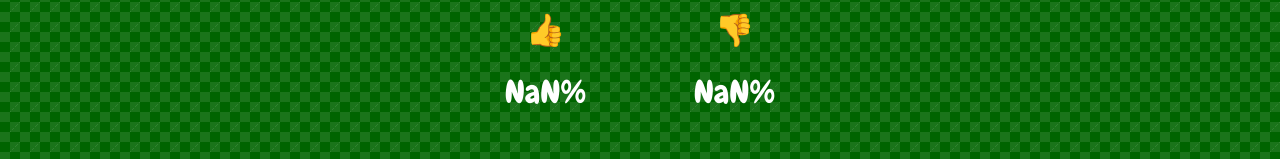
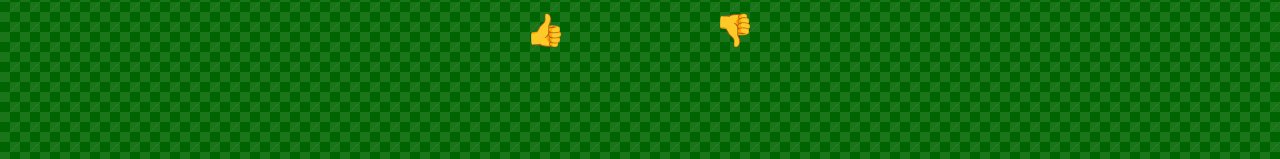
Before and after one commit to Dug-F/HigherOrLowerReact, a React (Vite) app in the folder HigherOrLower/: page / in a window 1280 px wide. Shown: the part 638-797 px from the top of the page. Built offline with nearby package versions, Linux system fonts and the light colour scheme.

Commit message:
Completed V1, all functionality working

```diff
--- a/HigherOrLower/src/App.jsx
+++ b/HigherOrLower/src/App.jsx
@@ -1,9 +1,10 @@
-import { useState } from "react";
-import Cards from "./Cards";
+import { useState, useEffect } from "react";
 import Scores from "./Scores";
+import Card from "./Card";
 
 const cardData = [];
 const activeCards = {};
+const initialCardStatus = {};
 ["spades", "hearts", "diamonds", "clubs"].forEach((suit, suitIndex) => {
   const suitArray = [];
   ["2", "3", "4", "5", "6", "7", "8", "9", "10", "J", "Q", "K", "A"].forEach((rank, rankIndex) => {
@@ -18,27 +19,82 @@ const activeCards = {};
       alt: `${rank} of ${suit}`,
     });
     activeCards.hasOwnProperty(rankNumber) ? (activeCards[rankNumber] += 1) : (activeCards[rankNumber] = 1);
+    initialCardStatus[`${rank}${suit}`] = { selected: false, inactive: false };
   });
   cardData.push(suitArray);
 });
 
-console.log(cardData);
+export default function App() {
+  // used to track counts of each rankNumber of active cards
+  const [cardCounts, setCardCounts] = useState(activeCards);
+  // re-calculated when new card is selected/deselected and contains higher/lower/equal count for selected card
+  const [stats, setStats] = useState({});
+  // used to track selected and inactive status of each card
+  const [cardStatus, setCardStatus] = useState(initialCardStatus);
+  // keeps the history of selected cards (last entry is removed when a card is de-selected)
+  const [cardsSelected, setCardsSelected] = useState([]);
+  // marker to control when the updateTotals useEffect function runs
+  const [runUpdateStats, setRunUpdateStats] = useState(true);
 
-function App() {
-  const [cardCounts, setCardCounts] = useState(activeCards);
-  const [stats, setStats] = useState({ higher: 0, lower: 0, equal: 0 });
-  const [inactive, setInactive] = useState({});
+  // unselect the selected card and restore the previously selected card as the selected card
+  function deselectCard(rank, rankNumber, suit) {
+    // add selected card back to the total counts
+    setCardCounts((prevCardCounts) => {
+      return { ...prevCardCounts, [rankNumber]: prevCardCounts[rankNumber] + 1 };
+    });
 
-  function cardClicked(rankNumber, suit, countChange) {
-    console.log("Rank number: ", rankNumber);
-    setCardCounts((prevCardCounts) => {
-      return { ...prevCardCounts, [rankNumber]: prevCardCounts[rankNumber] + countChange };
+    // get the previously selected card
+    const prevSelectedCard = cardsSelected.length > 1 ? cardsSelected[cardsSelected.length - 2] : null;
+
+    // update the status of the selected cards and (if any) the previously selected card
+    setCardStatus((prevCardStatus) => {
+      const newCardsStatus = { ...prevCardStatus, [`${rank}${suit}`]: { selected: false, inactive: false } };
+      // set status to re-select and re-activate the previously selected card, if any
+      if (prevSelectedCard) {
+        const key = `${prevSelectedCard.rank}${prevSelectedCard.suit}`;
+        newCardsStatus[key] = { selected: true, inactive: false };
+      }
+      return newCardsStatus;
     });
-    setInactive(prevInactive => ({...prevInactive, [`${rankNumber}${suit}`]: true}));
-    updateTotals(rankNumber);
+
+    // remove the selected card from the cards selected list
+    setCardsSelected((prevCardsSelected) => prevCardsSelected.slice(0, -1));
+
+    // set the run update stats marker - stats have to run as a useEffect as the state updates in this function are asynchronous
+    setRunUpdateStats(true);
   }
 
+  // make the card clicked on the selected card
+  function selectCard(rank, rankNumber, suit) {
+    // subtract selected card from the total counts
+    setCardCounts((prevCardCounts) => {
+      return { ...prevCardCounts, [rankNumber]: prevCardCounts[rankNumber] - 1 };
+    });
+
+    // update the status of the selected cards and (if any) the previously selected card
+    setCardStatus((prevCardStatus) => {
+      const newCardsStatus = { ...prevCardStatus, [`${rank}${suit}`]: { selected: true, inactive: false } };
+      // set status to deselect and deactivate the previously selected card, if any
+      if (cardsSelected.length > 0) {
+        const lastSelected = cardsSelected[cardsSelected.length - 1];
+        const key = `${lastSelected.rank}${lastSelected.suit}`;
+        newCardsStatus[key] = { selected: false, inactive: true };
+      }
+      return newCardsStatus;
+    });
+
+    // add the selected card to the cards selected list
+    setCardsSelected((prevCardsSelected) => [...prevCardsSelected, { rank: rank, suit: suit, rankNumber: rankNumber }]);
+
+    // set the run update stats marker - stats have to run as a useEffect as the state updates in this function are asynchronous
+    setRunUpdateStats(true);
+  }
+
+  // update the totals on what the probability stats are calculated
   function updateTotals(rankNumber) {
+    // set stats to null to show no proabilities if no card is selected
+    if (rankNumber === null) {return setStats(null)};
+
     const totals = { higher: 0, lower: 0, equal: 0 };
 
     // for each entry in the cardsCounts object, add the counts for the value to the appropriate totals object,
@@ -55,13 +111,35 @@ function App() {
     setStats(totals);
   }
 
+  useEffect(() => {
+    // update stats - this has to run as a useEffect as the state updates in the selectCard and deselectCard functions are asynchronous
+    setRunUpdateStats(false);
+    updateTotals(cardsSelected.length > 0 ? cardsSelected[cardsSelected.length - 1].rankNumber : null); }, [runUpdateStats]);
+
+  // compose cards array with outer cards-container and innser suit-container (for grid/flexbox styling)
+  const cards = (
+    <div className="cards-container">
+      {cardData.map((suit) => {
+        return (
+          <div key={suit[0].suit} className="suit-container">
+            {suit.map((card) => {
+              return <Card key={`${card.rank}${card.suit}`}
+                           cardData={card}
+                           cardStatus={cardStatus[`${card.rank}${card.suit}`]}
+                           selectCard={selectCard}
+                           deselectCard={deselectCard} />;
+            })}
+          </div>
+        );
+      })}
+    </div>
+  );
+
   return (
     <main className="outer-container">
       <h1>Higher or Lower</h1>
-      <Cards cardData={cardData} inactive={inactive} cardClicked={cardClicked} />
+      {cards}
       <Scores stats={stats} />
     </main>
   );
 }
-
-export default App;
--- a/HigherOrLower/src/Card.jsx
+++ b/HigherOrLower/src/Card.jsx
@@ -2,12 +2,19 @@ import React from "react";
 
 export default function Card(props) {
   function handleClick(event) {
-    props.cardClicked(props.cardData.rankNumber, props.cardData.suit, -1);
+    if (props.cardStatus.inactive) return;
+    if (!props.cardStatus.selected) {
+      props.selectCard(props.cardData.rank, props.cardData.rankNumber, props.cardData.suit);
+      return
+    }
+    props.deselectCard(props.cardData.rank, props.cardData.rankNumber, props.cardData.suit);
+
   }
 
-  // console.log("card ", props.cardData.rank, props.cardData.suit, "rendered")
+  const inactive = props.cardStatus.inactive ? "fade" : "";
+  const selected = props.cardStatus.selected ? "highlight" : "";
 
-  return <img className={`card ${props.inactive ? "fade" : ""}` }
+  return <img className={`card ${inactive} ${selected}`}
               src={props.cardData.img}
               alt={props.cardData.alt}
               onClick={handleClick} />;
--- a/HigherOrLower/src/Cards.jsx
+++ /dev/null
@@ -1,18 +0,0 @@
-import React from "react";
-import Suits from "./Suits";
-
-export default function Cards(props) {
-  const suitsData = props.cardData.map((suit) => {
-    return (
-      <section key={suit[0].suit} className="suit-container">
-        <Suits suitData={suit} inactive={props.inactive} cardClicked={props.cardClicked} />
-      </section>
-    );
-  });
-
-  return (
-    <section className="cards-container">
-        {suitsData}
-    </section>
-  );
-}
--- a/HigherOrLower/src/Scores.jsx
+++ b/HigherOrLower/src/Scores.jsx
@@ -1,9 +1,9 @@
 import React from "react";
 
 export default function Scores(props) {
-  const cardTotals = props.stats.higher + props.stats.lower;
-  const higherPercent = `${((props.stats.higher / cardTotals) * 100).toFixed(2)}%`;
-  const lowerPercent = `${((props.stats.lower / cardTotals) * 100).toFixed(2)}%`;
+  const cardTotals = props.stats === null ? "" : props.stats.higher + props.stats.lower;
+  const higherPercent = props.stats === null ? "" : `${((props.stats.higher / cardTotals) * 100).toFixed(2)}%`;
+  const lowerPercent = props.stats === null ? "" : `${((props.stats.lower / cardTotals) * 100).toFixed(2)}%`;
   return (
     <section className="scores-container">
       <article className="scores">
--- a/HigherOrLower/src/Suits.jsx
+++ /dev/null
@@ -1,17 +0,0 @@
-import React from "react";
-import Card from "./Card";
-
-export default function Cards(props) {
-  const cardsData = props.suitData.map((card) => {
-    return <Card key={`${card.rank}${card.suit}`}
-                 cardData={card}
-                 inactive={props.inactive.hasOwnProperty(`${card.rank}${card.suit}`)}
-                 cardClicked={props.cardClicked} />;
-  });
-
-  return (
-    <>
-        {cardsData}
-    </>
-  );
-}
--- a/HigherOrLower/src/index.css
+++ b/HigherOrLower/src/index.css
@@ -71,6 +71,10 @@ h1 {
   cursor: pointer;
 }
 
+.card.fade:hover {
+  cursor: auto;
+}
+
 .scores {
   width: 50%;
   color: white;
```
